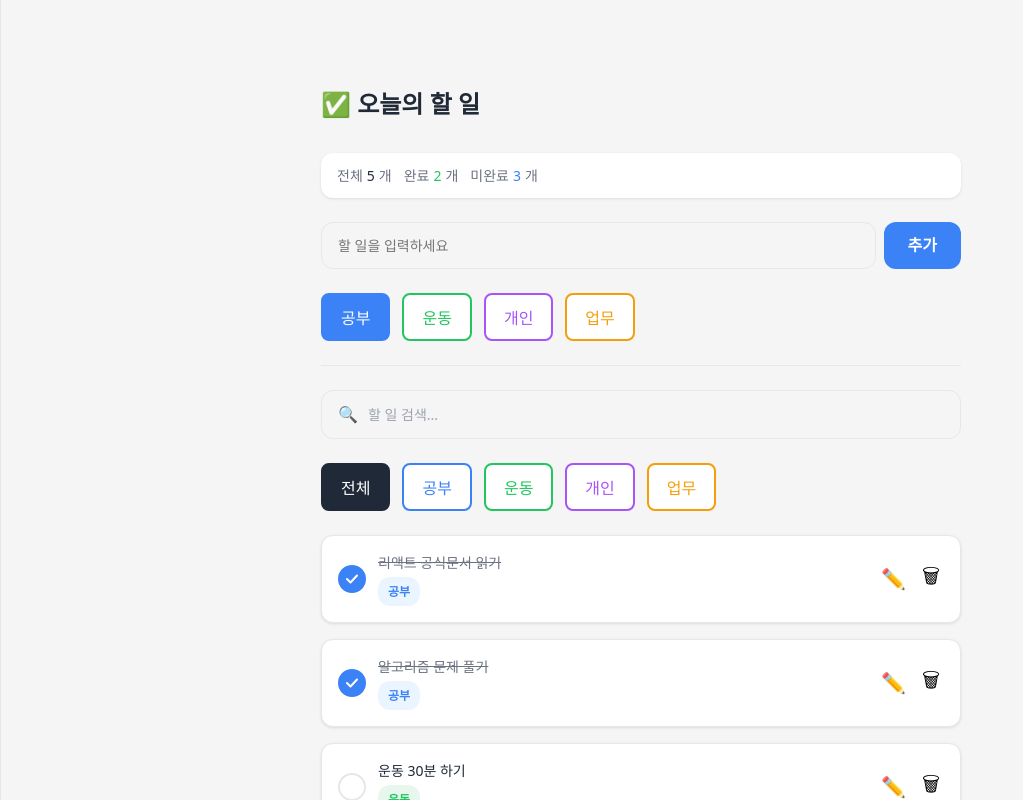
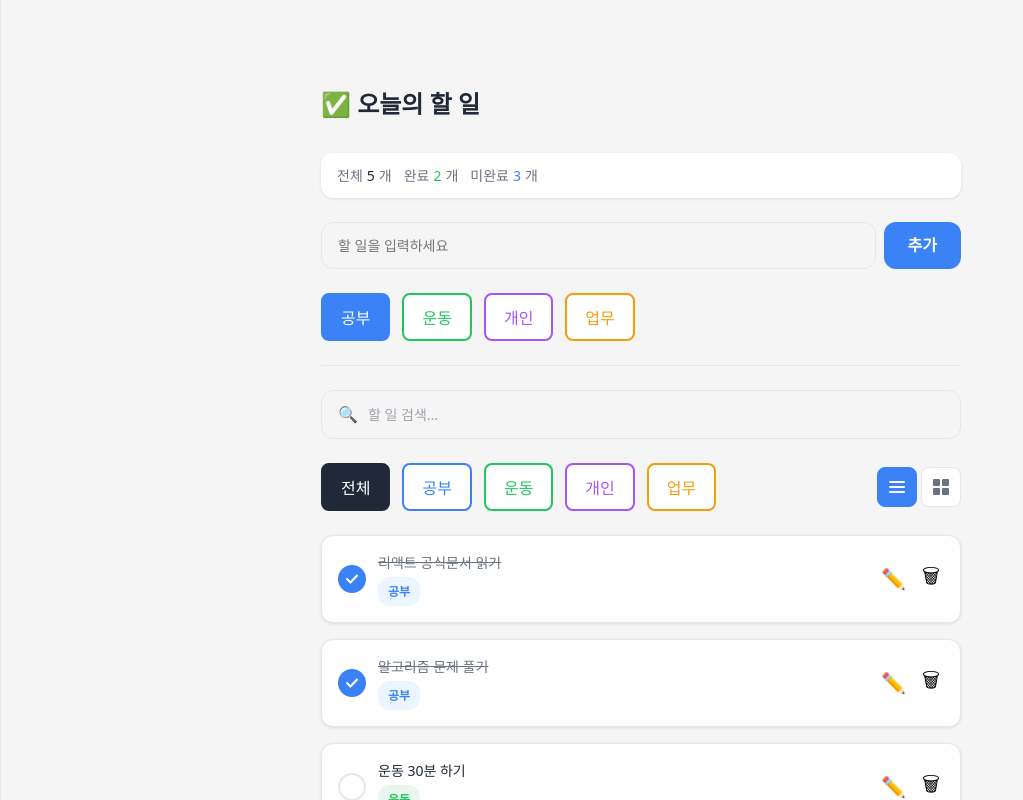
Before and after one commit to IT-Cotato/13th-Frontend-Assignment, a React (Vite) app: page / in a window 1280 px wide. Shown: the top 800 px of the page, without its empty margins (0-1023 px from the left). Built offline with nearby package versions, Linux system fonts and the light colour scheme.

Commit message:
feat: 목록형, 갤러리형 컴포넌트 추가

```diff
--- a/src/App.tsx
+++ b/src/App.tsx
@@ -9,14 +9,17 @@ import CategoryTag from './components/CategoryTag';
 import SearchInput from './components/SearchInput';
 import FilterCategory from './components/FilterCategory';
 import { todoReducer } from './reducers/todoReducer';
+import ViewToggle from './components/ViewToggle';
 import type { Category } from './types/todo';
 import type { FilterCategory as FilterCategoryType } from './components/FilterCategory';
+import type { ViewMode } from './components/ViewToggle';
 
 export default function App() {
   const [todoItems, dispatch] = useReducer(todoReducer, TODO_ITEMS);
   const [selectedCategory, setSelectedCategory] = useState<Category>('공부');
   const [searchQuery, setSearchQuery] = useState('');
   const [filterCategory, setFilterCategory] = useState<FilterCategoryType>('전체');
+  const [viewMode, setViewMode] = useState<ViewMode>('list');
 
   const appBackgroundStyle: React.CSSProperties = {
     backgroundColor: 'var(--bg)',
@@ -80,12 +83,14 @@ export default function App() {
           />
         </div>
         <SearchInput value={searchQuery} onChange={setSearchQuery} />
-        <div style={{ marginTop: '24px' }}>
+        <div style={{ marginTop: '24px', display: 'flex', justifyContent: 'space-between', alignItems: 'center' }}>
           <FilterCategory selected={filterCategory} onSelect={setFilterCategory} />
+          <ViewToggle viewMode={viewMode} onToggle={setViewMode} />
         </div>
         {filteredItems.length > 0 ? (
           <TodoList
             items={filteredItems}
+            viewMode={viewMode}
             onToggle={handleToggleTodo}
             onDelete={handleDeleteTodo}
             onUpdate={handleUpdateTodo}
--- a/src/components/TodoCard.css
+++ b/src/components/TodoCard.css
@@ -9,6 +9,7 @@
   border-radius: 12px;
   box-shadow: 0 1px 3px 0 rgba(0, 0, 0, 0.10);
   width: 100%;
+  height: 100%;
   box-sizing: border-box;
   transition: box-shadow 0.2s ease;
 }
@@ -97,3 +98,21 @@
   background-color: #93C5FD;
   cursor: not-allowed;
 }
+
+.todo-card--grid {
+  flex-direction: column;
+  align-items: stretch;
+  justify-content: space-between;
+}
+
+.todo-card--grid .todo-checkbox-label {
+  flex: 1;
+  gap: 12px;
+}
+
+.todo-card__grid-bottom {
+  display: flex;
+  justify-content: space-between;
+  align-items: center;
+  margin-top: 12px;
+}
--- a/src/components/TodoCard.tsx
+++ b/src/components/TodoCard.tsx
@@ -2,12 +2,14 @@ import { useState } from 'react';
 import './TodoCard.css';
 import CategoryBadge from './CategoryBadge';
 import type { Category } from '../types/todo';
+import type { ViewMode } from './ViewToggle';
 
 interface TodoCardProps {
   id: string;
   task: string;
   isCompleted: boolean;
   category: Category;
+  viewMode: ViewMode;
   onToggle: (id: string) => void;
   onDelete: (id: string) => void;
   onUpdate: (id: string, newTask: string) => void;
@@ -18,6 +20,7 @@ export default function TodoCard({
   task,
   isCompleted,
   category,
+  viewMode,
   onToggle,
   onDelete,
   onUpdate
@@ -77,6 +80,68 @@ export default function TodoCard({
   };
 
 
+  const actionButtons = isEditing ? (
+    <>
+      <button className="card-save-button" onClick={handleUpdate} disabled={!editText.trim()}>
+        저장
+      </button>
+      <button className="cancel-button" onClick={handleCancel}>
+        취소
+      </button>
+    </>
+  ) : (
+    <>
+      <button className="action-button" onClick={() => setIsEditing(true)} aria-label="수정">
+        ✏️
+      </button>
+      <button className="action-button" onClick={() => onDelete(id)} aria-label="삭제">
+        🗑
+      </button>
+    </>
+  );
+
+  if (viewMode === 'grid') {
+    return (
+      <div className="todo-card todo-card--grid">
+        <div style={contentSectionStyle}>
+          <input
+            type="checkbox"
+            id={id}
+            className="todo-checkbox"
+            checked={isCompleted}
+            onChange={() => onToggle(id)}
+            disabled={isEditing}
+          />
+          <label htmlFor={id} className="todo-checkbox-label">
+            <span style={checkboxStyle}>
+              {isCompleted && (
+                <svg width="12" height="10" viewBox="0 0 12 10" fill="none">
+                  <path d="M1 5L4.5 8.5L11 1.5" stroke="white" strokeWidth="2" strokeLinecap="round" strokeLinejoin="round"/>
+                </svg>
+              )}
+            </span>
+            {!isEditing && <span style={textStyle}>{task}</span>}
+          </label>
+          {isEditing && (
+            <input
+              className="edit-input"
+              value={editText}
+              onChange={(e) => setEditText(e.target.value)}
+              onKeyDown={(e) => e.key === 'Enter' && handleUpdate()}
+              autoFocus
+            />
+          )}
+        </div>
+        <div className="todo-card__grid-bottom">
+          <CategoryBadge category={category} />
+          <div style={{ display: 'flex', gap: '8px', alignItems: 'center' }}>
+            {actionButtons}
+          </div>
+        </div>
+      </div>
+    );
+  }
+
   return (
     <div className="todo-card">
       <div style={contentSectionStyle}>
@@ -116,42 +181,8 @@ export default function TodoCard({
           </div>
         )}
       </div>
-
       <div className="button-group" style={{ display: 'flex', gap: '8px', alignItems: 'center' }}>
-        {isEditing ? (
-          <>
-            <button
-              className="card-save-button"
-              onClick={handleUpdate}
-              disabled={!editText.trim()}
-            >
-              저장
-            </button>
-            <button
-              className="cancel-button"
-              onClick={handleCancel}
-            >
-              취소
-            </button>
-          </>
-        ) : (
-          <>
-            <button
-              className="action-button"
-              onClick={() => setIsEditing(true)}
-              aria-label="수정"
-            >
-              ✏️
-            </button>
-            <button
-              className="action-button"
-              onClick={() => onDelete(id)}
-              aria-label="삭제"
-            >
-              🗑
-            </button>
-          </>
-        )}
+        {actionButtons}
       </div>
     </div>
   );
--- a/src/components/TodoList.tsx
+++ b/src/components/TodoList.tsx
@@ -1,23 +1,27 @@
 import TodoCard from './TodoCard';
 import type { Todo } from '../types/todo';
+import type { ViewMode } from './ViewToggle';
 
 interface TodoListProps {
   items: Todo[];
+  viewMode: ViewMode;
   onToggle: (id: string) => void;
   onDelete: (id: string) => void;
   onUpdate: (id: string, newTask: string) => void;
 }
 
-export default function TodoList({ items, onToggle, onDelete, onUpdate }: TodoListProps) {
+export default function TodoList({ items, viewMode, onToggle, onDelete, onUpdate }: TodoListProps) {
   const listStyle: React.CSSProperties = {
     listStyle: 'none',
     padding: 0,
     margin: '24px 0 0 0',
-    display: 'flex',
-    flexDirection: 'column',
+    display: viewMode === 'grid' ? 'grid' : 'flex',
+    gridTemplateColumns: viewMode === 'grid' ? 'repeat(2, 1fr)' : undefined,
+    flexDirection: viewMode === 'list' ? 'column' : undefined,
     gap: '16px',
   };
-return (
+
+  return (
     <ul style={listStyle}>
       {items.map((item) => (
         <li key={item.id}>
@@ -26,6 +30,7 @@ return (
             task={item.task}
             isCompleted={item.isCompleted}
             category={item.category}
+            viewMode={viewMode}
             onToggle={onToggle}
             onDelete={onDelete}
             onUpdate={onUpdate}
--- /dev/null
+++ b/src/components/ViewToggle.css
@@ -0,0 +1,28 @@
+.view-toggle {
+  display: flex;
+  gap: 4px;
+}
+
+.view-toggle-button {
+  width: 40px;
+  height: 40px;
+  border-radius: 8px;
+  border: 1px solid var(--border);
+  background: #fff;
+  color: var(--text-secondary);
+  display: flex;
+  align-items: center;
+  justify-content: center;
+  cursor: pointer;
+  transition: background 0.2s ease, color 0.2s ease;
+}
+
+.view-toggle-button.selected {
+  background: var(--primary);
+  color: #fff;
+  border-color: var(--primary);
+}
+
+.view-toggle-button:not(.selected):hover {
+  background: var(--bg);
+}
--- /dev/null
+++ b/src/components/ViewToggle.tsx
@@ -0,0 +1,42 @@
+import './ViewToggle.css';
+
+export type ViewMode = 'list' | 'grid';
+
+interface ViewToggleProps {
+  viewMode: ViewMode;
+  onToggle: (mode: ViewMode) => void;
+}
+
+export default function ViewToggle({ viewMode, onToggle }: ViewToggleProps) {
+  return (
+    <div className="view-toggle">
+      <button
+        type="button"
+        className={`view-toggle-button ${viewMode === 'list' ? 'selected' : ''}`}
+        aria-pressed={viewMode === 'list'}
+        aria-label="목록형 보기"
+        onClick={() => onToggle('list')}
+      >
+        <svg width="18" height="18" viewBox="0 0 18 18" fill="none">
+          <rect x="1" y="3" width="16" height="2" rx="1" fill="currentColor"/>
+          <rect x="1" y="8" width="16" height="2" rx="1" fill="currentColor"/>
+          <rect x="1" y="13" width="16" height="2" rx="1" fill="currentColor"/>
+        </svg>
+      </button>
+      <button
+        type="button"
+        className={`view-toggle-button ${viewMode === 'grid' ? 'selected' : ''}`}
+        aria-pressed={viewMode === 'grid'}
+        aria-label="갤러리형 보기"
+        onClick={() => onToggle('grid')}
+      >
+        <svg width="18" height="18" viewBox="0 0 18 18" fill="none">
+          <rect x="1" y="1" width="7" height="7" rx="1" fill="currentColor"/>
+          <rect x="10" y="1" width="7" height="7" rx="1" fill="currentColor"/>
+          <rect x="1" y="10" width="7" height="7" rx="1" fill="currentColor"/>
+          <rect x="10" y="10" width="7" height="7" rx="1" fill="currentColor"/>
+        </svg>
+      </button>
+    </div>
+  );
+}
```
